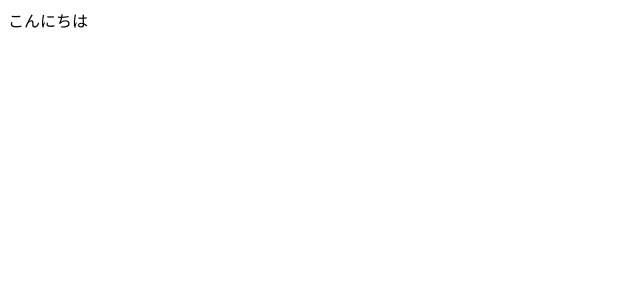
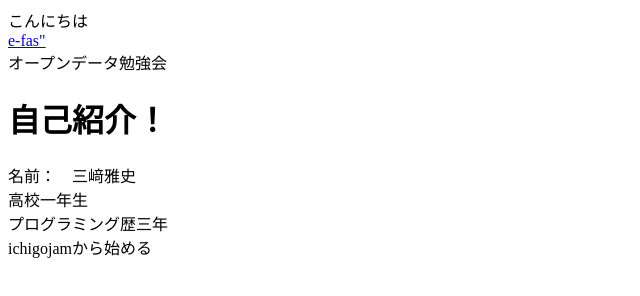
Before and after one commit to MisakiMa/test1, a plain HTML site: page index.html in a window 1280 px wide. Shown: the whole page, without its empty margins (0-640 px from the left). Drawn offline with Linux system fonts and the light colour scheme.

Commit message:
Update index.html

```diff
--- a/index.html
+++ b/index.html
@@ -1 +1,8 @@
-こんにちは
+こんにちは<br>
+<a href="http://www.e-fas.net/">e-fas"</a><br>
+オープンデータ勉強会
+<h1>自己紹介！</h1>
+名前：　三﨑雅史<br>
+   高校一年生<br>
+   プログラミング歴三年<br>
+   ichigojamから始める<br>
```
